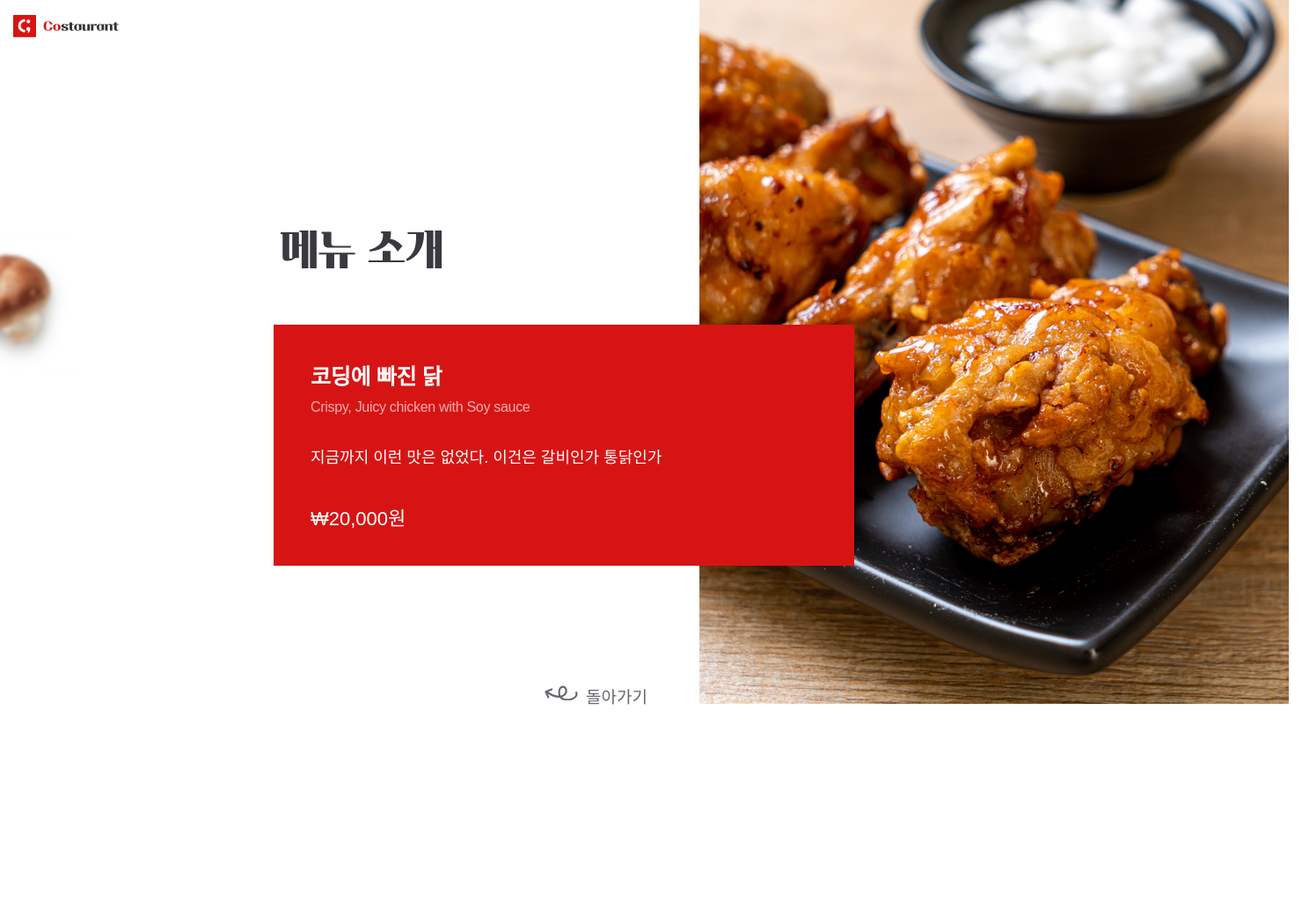
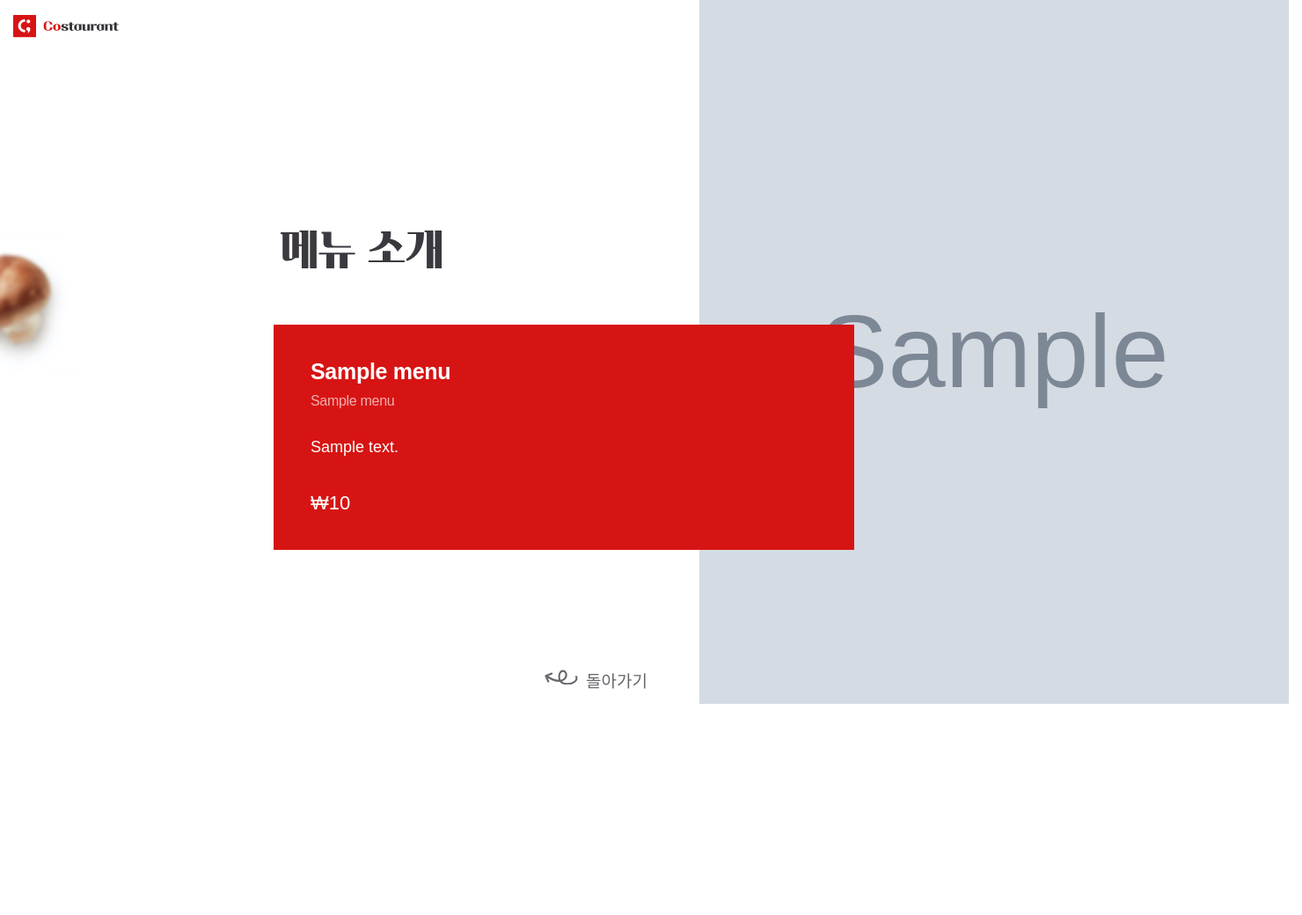
Before and after one commit to lmj00/costaurant, a Django app: page /menus/food/1/ in a window 1480 px wide. Shown: the top 1040 px of the page at 88% size. Run offline with Django 3.2, Linux system fonts and the light colour scheme; tables that the repository leaves empty hold one stand-in row (values such as "Sample post"); grey boxes marked "Sample" are stand-in pictures; some web fonts are replaced.

Commit message:
Feat: menus detail.html

```diff
--- a/menus/templates/menus/detail.html
+++ b/menus/templates/menus/detail.html
@@ -24,13 +24,13 @@
                     <img src="{% static 'menus/images/menu-txt.svg' %}">
                 </h2>
                 <div class="menu_img">
-                    <img src="{% static 'menus/images/chicken.jpg' %}">
+                    <img src={% get_static_prefix%}{{detail.img_path}}>
                 </div>
                 <div class="menu_info">
-                    <h3>코딩에 빠진 닭</h3>
-                    <h4>Crispy, Juicy chicken with Soy sauce</h4>
-                    <p class="menu-desc">지금까지 이런 맛은 없었다. 이건은 갈비인가 통닭인가</p>
-                    <p class="price">&#8361;20,000원</p>
+                    <h3>{{detail.name}}</h3>
+                    <h4>{{detail.name_eng}}</h4>
+                    <p class="menu-desc">{{detail.description}}</p>
+                    <p class="price">&#8361;{{detail.price}}</p>
                 </div>
                 <div class="back-main">
                     <a href="/menus/">돌아가기</a> <!--[C] 메뉴 화면으로 돌아가는 URL 입니다.-->
```
